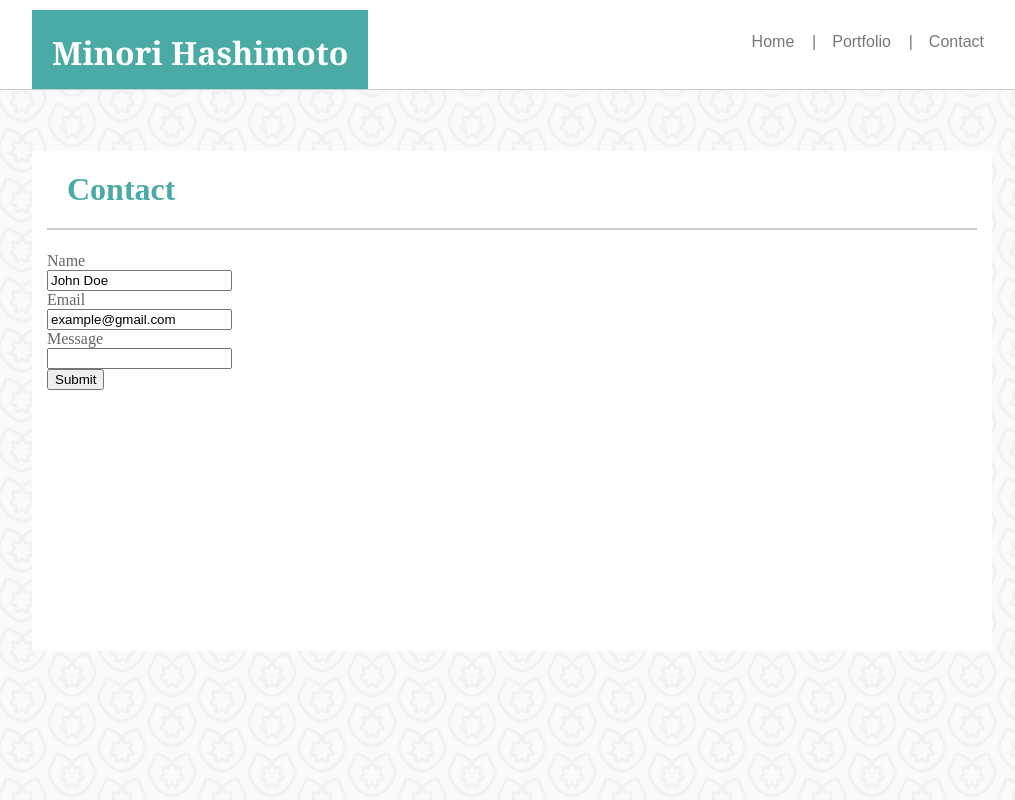
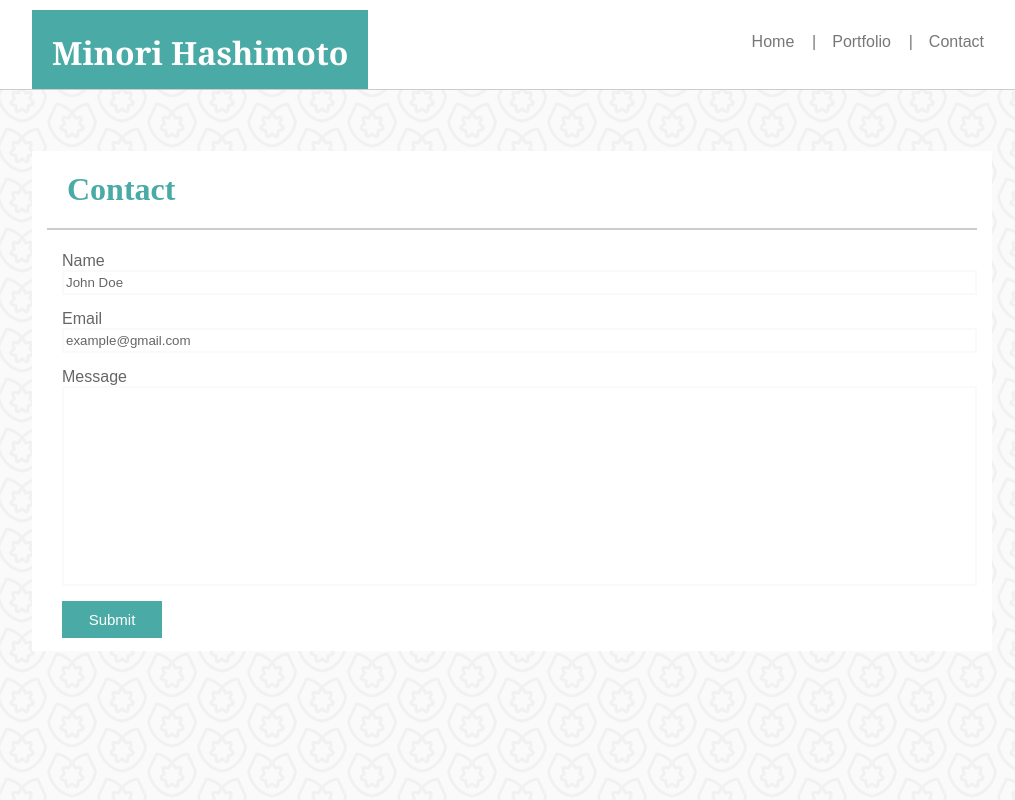
Before and after one commit to minori-fh/Basic-Portfolio, a plain HTML site: page contact.html in a window 1280 px wide. Shown: the top 800 px of the page, without its empty margins (128-1143 px from the left). Drawn offline with Linux system fonts and the light colour scheme.

Commit message:
add style for form in contact page

```diff
--- a/assets/css/style.css
+++ b/assets/css/style.css
@@ -177,3 +177,36 @@ main {
     bottom: 10px;
     width: 100%;
 }
+
+.form {
+    font-family: 'Arial', 'Helvetica Neue', Helvetica, sans-serif;
+    padding-left: 15px;
+
+}
+
+#firstname, #email {
+    font-family: 'Arial', 'Helvetica Neue', Helvetica, sans-serif;
+    width: 100%;
+    margin-bottom: 15px;
+    border: solid #fafafa 2px;
+    color: #666666;
+    height: 25px;
+}
+
+#message {
+    width: 100%;
+    margin-bottom: 15px;
+    border: solid #fafafa 2px;
+    height: 200px;
+
+}
+
+#submit {
+    font-family: 'Arial', 'Helvetica Neue', Helvetica, sans-serif;
+    background-color: #4aaaa5;
+    font-size: 15px;
+    color: white;
+    width: 100px;
+    border: none;
+    padding: 10px;
+}
```
